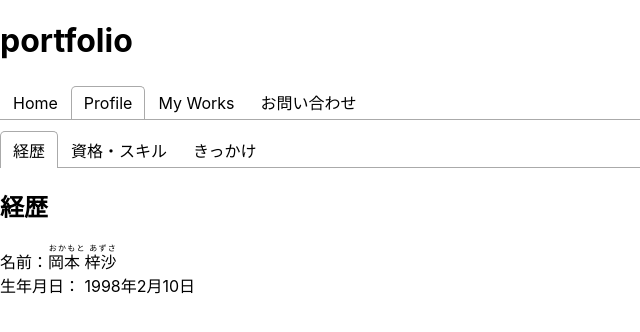
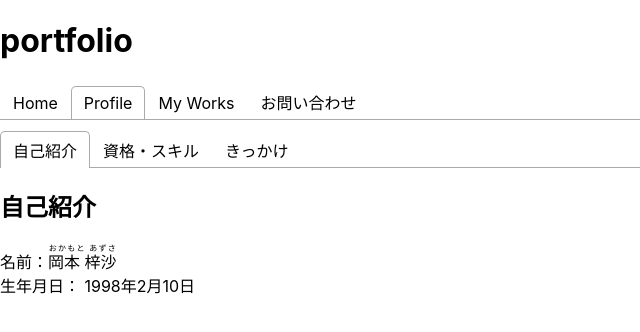
Before and after one commit to azufb/Portfolio, a React (Create React App) app in the folder portfolio/: page / in a window 1280 px wide. Both pictures are taken after a click on the tab "Profile". Shown: the top 332 px of the page, without its empty margins (0-640 px from the left). Built offline with nearby package versions, Linux system fonts and the light colour scheme.

Commit message:
経歴のタブ名を自己紹介に変更し、スキル部分をコンポーネント化

```diff
--- a/portfolio/src/profile.js
+++ b/portfolio/src/profile.js
@@ -4,7 +4,7 @@ class Profile extends Component {
     render() {
         return (
         <div>
-            <h2>経歴</h2>
+            <h2>自己紹介</h2>
             <span>名前：
                 <ruby>
                     <rb>岡本 梓沙</rb>
@@ -16,6 +16,8 @@ class Profile extends Component {
             <span>生年月日：
                 1998年2月10日
             </span><br></br>
+
+
         </div>
         )
     }
--- a/portfolio/src/sample.js
+++ b/portfolio/src/sample.js
@@ -3,6 +3,7 @@ import {Tab, Tabs, TabList, TabPanel} from 'react-tabs';
 import 'react-tabs/style/react-tabs.css';
 import Profile from './profile';
 import Certificate from './certificate';
+import Skills from './skills';
 
 export const Sample = () => {
     return (
@@ -28,7 +29,7 @@ export const Sample = () => {
         <TabPanel>
             <Tabs>
                 <TabList>
-                    <Tab>経歴</Tab>
+                    <Tab>自己紹介</Tab>
                     <Tab>資格・スキル</Tab>
                     <Tab>きっかけ</Tab>
                 </TabList>
@@ -39,6 +40,7 @@ export const Sample = () => {
 
                 <TabPanel>
                     <Certificate />
+                    <Skills />
                 </TabPanel>
             </Tabs>
         </TabPanel>
```
